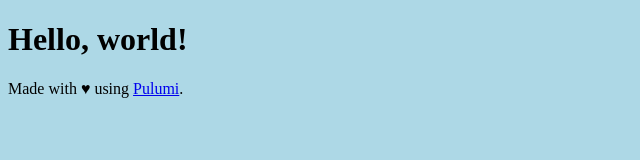
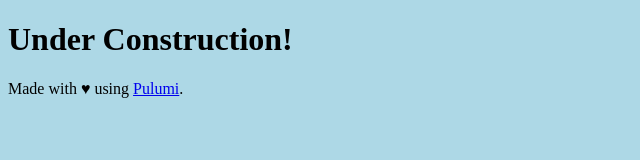
Before and after one commit to djsd123/s3-static-website, a website: page www/index.html in a window 1280 px wide. Shown: the whole page, without its empty margins (0-640 px from the left). Drawn offline with Linux system fonts and the light colour scheme.

Commit message:
Under Construction

```diff
--- a/www/index.html
+++ b/www/index.html
@@ -12,7 +12,7 @@
     </style>
 </head>
 <body>
-    <h1>Hello, world!</h1>
+    <h1>Under Construction!</h1>
     <p>Made with ♥ using <a href="https://pulumi.com">Pulumi</a>.</p>
 </body>
 </html>
```
